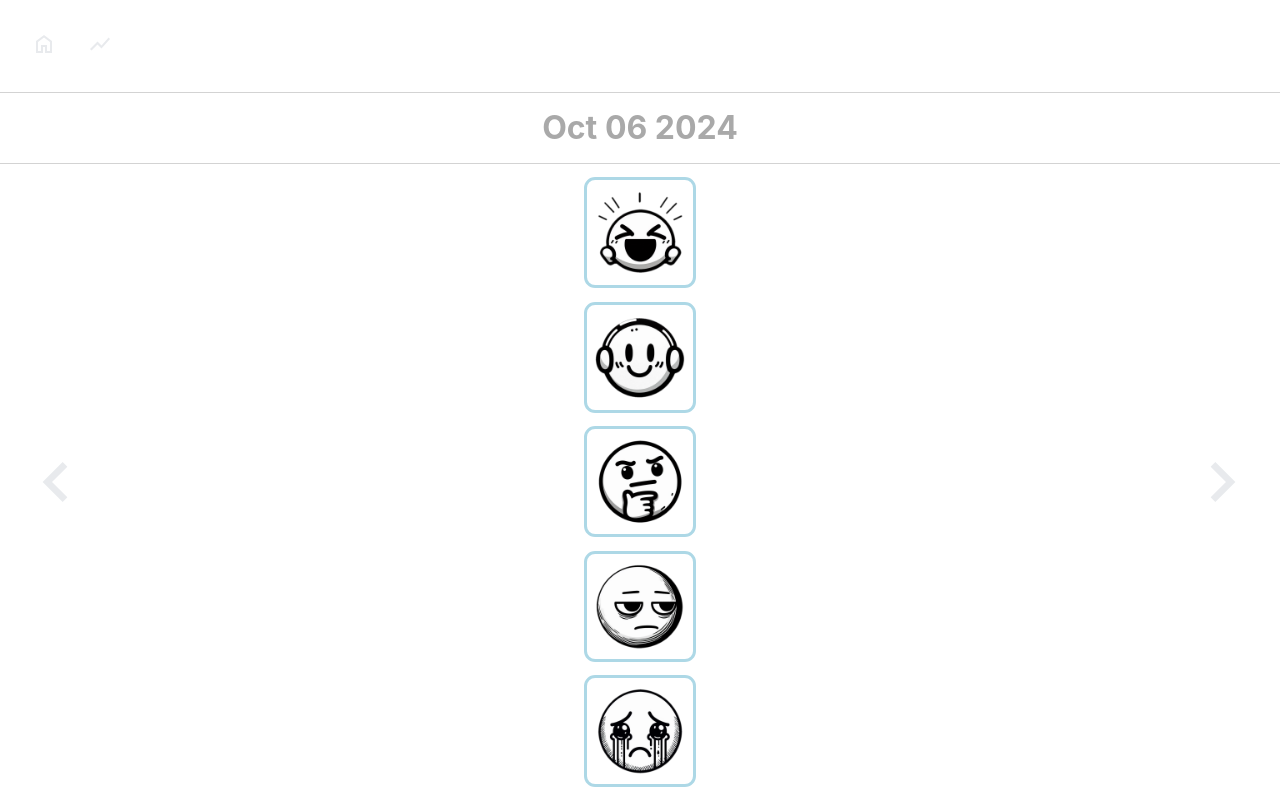
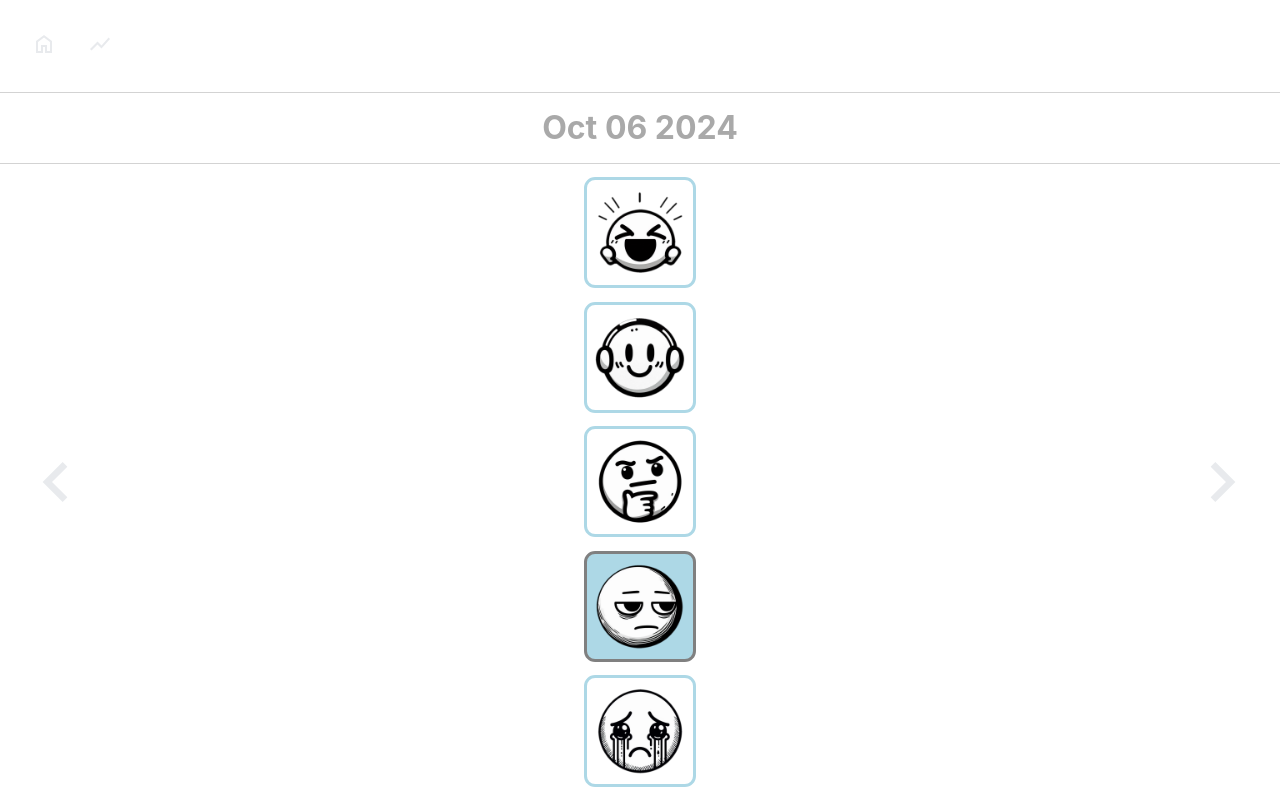
Before and after one commit to best-yuriy/happy-grant-app, a React (Create React App) app: page / in a window 1280 px wide. Built offline with nearby package versions, Linux system fonts and the light colour scheme.

Commit message:
feat: highlight selected happiness level

```diff
--- a/src/components/DayHappinessPrompt.css
+++ b/src/components/DayHappinessPrompt.css
@@ -50,5 +50,16 @@
 
 .happiness-level:hover {
   background-color: lightblue;
+  border-color: darkgrey;
+}
+
+.happiness-level.selected {
+  background-color: lightblue;
   border-color: grey;
+
 }
+
+.happiness-level.selected:hover {
+  background-color: transparent;
+  border-color: darkgrey;
+}
--- a/src/components/DayHappinessPrompt.js
+++ b/src/components/DayHappinessPrompt.js
@@ -9,22 +9,38 @@ import crying from '../assets/crying.png'
 import { useState } from 'react'
 import dayjs from 'dayjs'
 
-function HappinessLevel({ percent, altText, src }) {
+function HappinessLevel({ percent, altText, src, selected }) {
     const onClick = () => console.log(`happiness level: ${percent}`);
-    return <img className="happiness-level" src={src} onClick={onClick} alt={altText}/>;
+    return (
+        <img
+            key={`happiness-level-${percent}`}
+            className={`happiness-level${selected ? ' selected' : ''}`}
+            src={src}
+            onClick={onClick}
+            alt={altText}
+        />
+    );
 }
 
 function DayHappinessPrompt() {
-    const [activeDate, setActiveDate] = useState(dayjs().startOf('day'));
+    function newState() {
+        return {
+            date: dayjs().startOf('day'),
+            value: 25
+        };
+    }
+
+    const [state, setActiveDate] = useState(newState());
+
     function addDays(numDays) {
-        const newDate = activeDate.add(numDays, 'day');
+        const newDate = state.date.add(numDays, 'day');
         if (dayjs().startOf('day').isAfter(newDate)) {
-            setActiveDate(newDate);
+            setActiveDate({ ...state, date: newDate });
         }
     }
     return (
         <div id='day-happiness-prompt'>
-            <div id='day-happiness-prompt-header'>{activeDate.format('MMM DD YYYY')}</div>
+            <div id='day-happiness-prompt-header'>{state.date.format('MMM DD YYYY')}</div>
             <div id='day-happiness-prompt-body'>
                 <img id='day-happiness-prompt-left'
                     src={chevronBackward}
@@ -32,11 +48,15 @@ function DayHappinessPrompt() {
                     onClick={() => addDays(-1)}
                 />
                 <div id='happiness-level-prompt'>
-                    <HappinessLevel percent={100} src={ecstatic} altText={":D"}/>
-                    <HappinessLevel percent={75} src={happy} altText={":)"}/>
-                    <HappinessLevel percent={50} src={thoughtful} altText={":/"}/>
-                    <HappinessLevel percent={25} src={sad} altText={":("}/>
-                    <HappinessLevel percent={0} src={crying} altText={";("}/>
+                    {
+                        [
+                            { percent: 100, src: ecstatic, altText: 'ecstatic', selected: state.value === 100 },
+                            { percent: 75, src: happy, altText: 'happy', selected: state.value === 75 },
+                            { percent: 50, src: thoughtful, altText: 'thoughtful', selected: state.value === 50 },
+                            { percent: 25, src: sad, altText: 'sad', selected: state.value === 25 },
+                            { percent: 0, src: crying, altText: 'crying', selected: state.value === 0 }
+                        ].map(props => HappinessLevel(props))
+                    }
                 </div>
                 <img id='day-happiness-prompt-right'
                     src={chevronForward}
```
